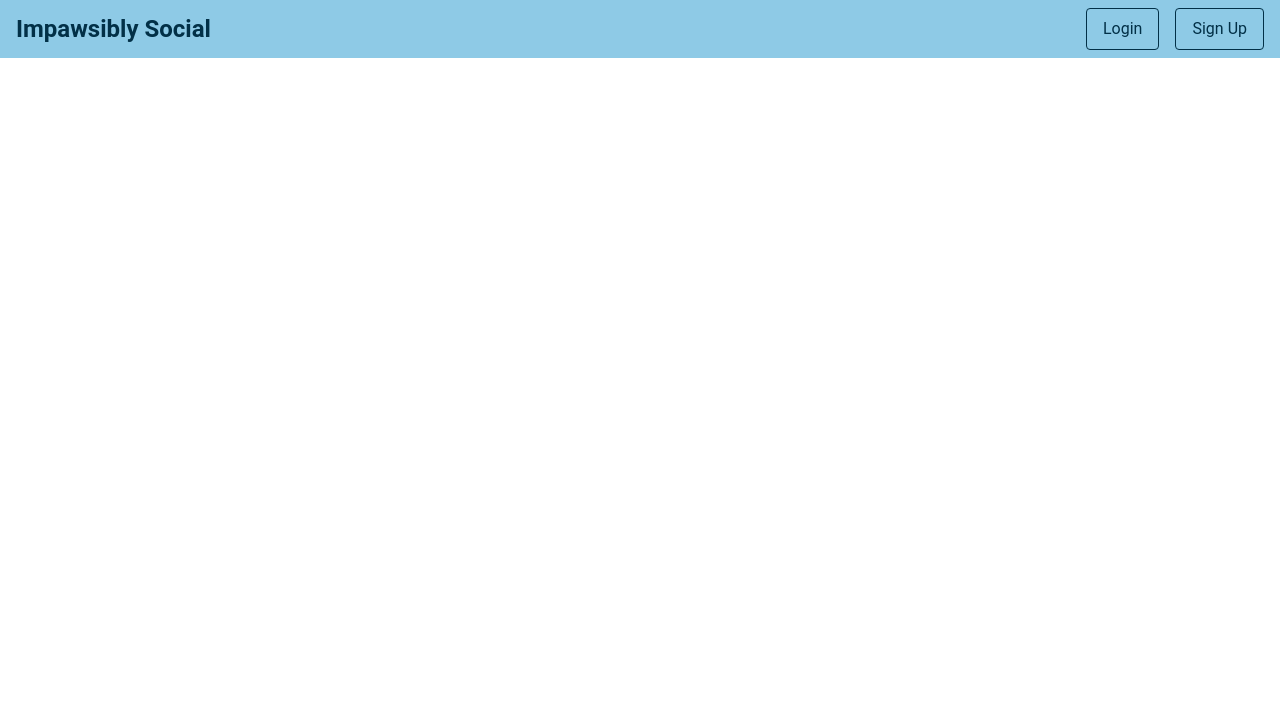
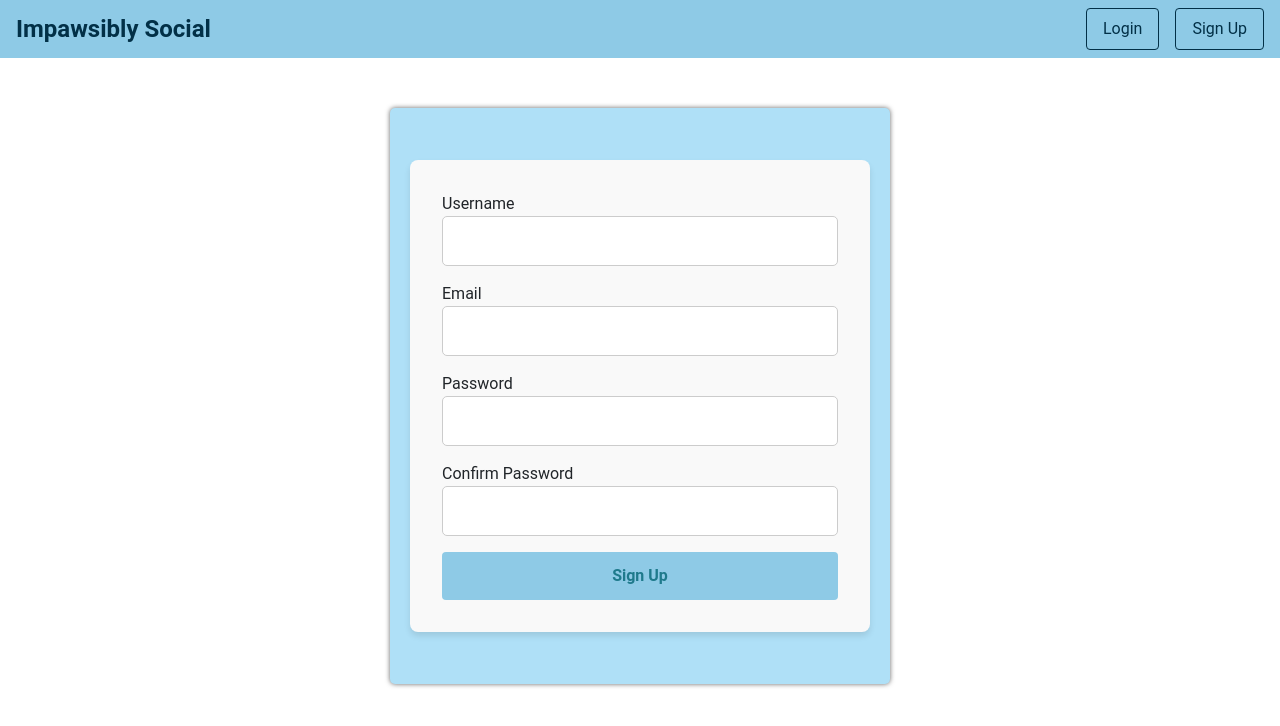
Before and after one commit to Topaz712/impawsibly_social_client, an Angular app: page /signup in a window 1280 px wide. Before the commit this address led to /. Shown: the top 726 px of the page. Built offline with nearby package versions, Linux system fonts and the light colour scheme.

Commit message:
ADD: sign up feat

```diff
--- a/src/app/app.routes.ts
+++ b/src/app/app.routes.ts
@@ -18,4 +18,12 @@
       ),
     canActivate: [noAuthGuard],
   },
+  {
+    path: 'signup',
+    loadComponent: () =>
+      import('./features/auth/signup/signup.component').then(
+        (c) => c.SignupComponent
+      ),
+    canActivate: [noAuthGuard],
+  },
 ];
--- a/src/app/core/services/authentication.service.ts
+++ b/src/app/core/services/authentication.service.ts
@@ -3,6 +3,7 @@
 import { BehaviorSubject, switchMap } from 'rxjs';
 import { Router } from '@angular/router';
 import { UserService } from './user.service';
+import { environment } from '../../../environments/environment';
 
 @Injectable({
   providedIn: 'root',
@@ -30,6 +31,10 @@
       );
   }
 
+  signup(data: any) {
+    return this.http.post(`${environment.apiUrl}/users`, data);
+  }
+
   setToken(token: string) {
     localStorage.setItem('token', token);
     this.tokenSubject.next(token);
--- a/src/app/features/auth/login/login.component.ts
+++ b/src/app/features/auth/login/login.component.ts
@@ -13,7 +13,7 @@
   standalone: true,
   imports: [ReactiveFormsModule],
   templateUrl: './login.component.html',
-  styleUrl: './login.component.scss',
+  styleUrl: '../auth.shared.scss',
 })
 export class LoginComponent {
   loginForm: FormGroup = new FormGroup({
--- /dev/null
+++ b/src/app/features/auth/signup/signup.component.html
@@ -0,0 +1,26 @@
+<div class="container">
+  <form [formGroup]="signupForm" (ngSubmit)="onSignUp()">
+    <div class="form-group">
+      <label for="username">Username</label>
+      <input type="text" formControlName="username" />
+    </div>
+    <div class="form-group">
+      <label for="email">Email</label>
+      <input type="email" formControlName="email" />
+    </div>
+    <div class="form-group">
+      <label for="password">Password</label>
+      <input type="password" formControlName="password" />
+    </div>
+    <div class="form-group">
+      <label for="password_confirmation">Confirm Password</label>
+      <input type="password" formControlName="password_confirmation" />
+    </div>
+
+    @for (error of errors; track $index) {
+      <p class="error">{{error}}</p>
+    }
+
+    <button type="submit">Sign Up</button>
+  </form>
+</div>
--- /dev/null
+++ b/src/app/features/auth/signup/signup.component.ts
@@ -0,0 +1,41 @@
+import { Component } from '@angular/core';
+import { FormControl, FormGroup, ReactiveFormsModule } from '@angular/forms';
+import { AuthenticationService } from '../../../core/services/authentication.service';
+import { Router } from '@angular/router';
+
+@Component({
+  selector: 'app-signup',
+  standalone: true,
+  imports: [ReactiveFormsModule],
+  templateUrl: './signup.component.html',
+  styleUrl: '../auth.shared.scss',
+})
+export class SignupComponent {
+  signupForm: FormGroup = new FormGroup({
+    username: new FormControl(''),
+    email: new FormControl(''),
+    password: new FormControl(''),
+    password_confirmation: new FormControl(''),
+  });
+
+  errors: string[] = [];
+
+  constructor(
+    private authService: AuthenticationService,
+    private router: Router
+  ) {}
+
+  onSignUp() {
+    const formValue = this.signupForm.value;
+
+    this.authService.signup(formValue).subscribe({
+      next: (res: any) => {
+        this.router.navigate(['/login']);
+      },
+      error: (error: any) => {
+        console.log(error.error);
+        this.errors = error.error;
+      },
+    });
+  }
+}
```
Also changed, not shown: src/app/features/auth/auth.shared.scss (renamed from src/app/features/auth/login/login.component.scss), src/app/features/auth/login/auth.shared.scss (deleted), 1 other file (tests, documents, lock files or other folders).
